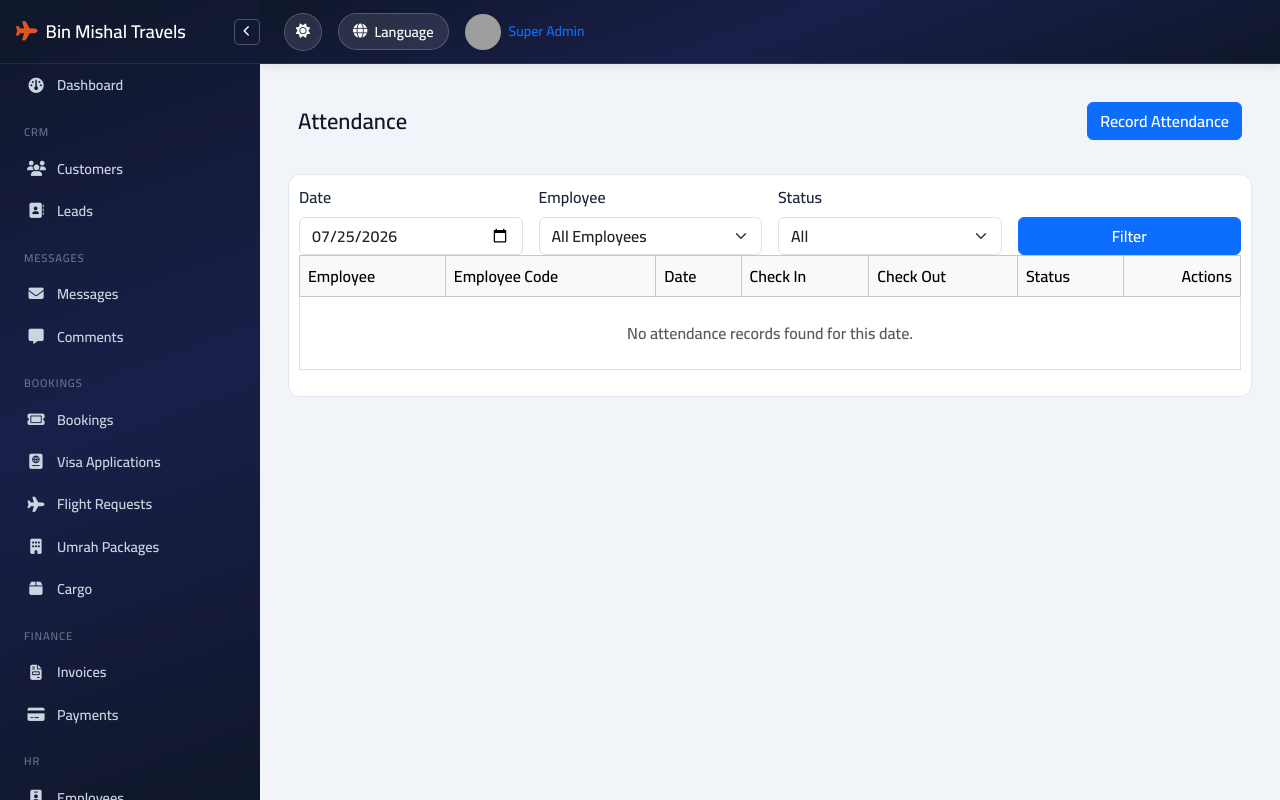
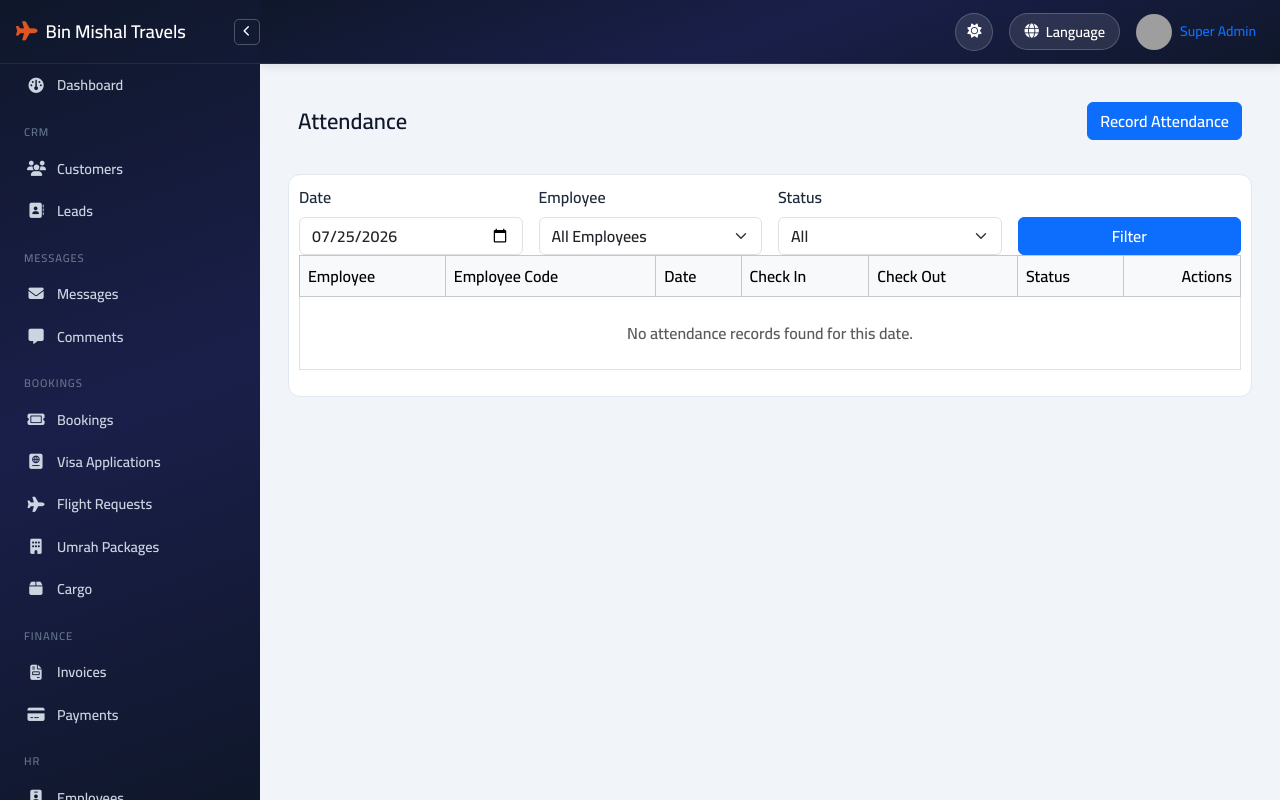
Before and after one commit to konok-io/bin-mishal, a Laravel app: page /admin/attendance in a window 1280 px wide. Run offline with Laravel 12, Linux system fonts and the light colour scheme; a user stored in the database is signed in; data comes from the database, SQL or seed files in the repository; parts of the project's set-up code (start-up, migrations or seed data) failed here and were passed over; some libraries are stand-ins or nearby versions; grey boxes are pictures that could not be loaded.

Commit message:
Align topbar options to right side
- Added ms-auto class to push theme switch, language selector, and user avatar to right side
- Updated avatar background color to match orange accent (#E05522)

```diff
--- a/resources/views/layouts/admin.blade.php
+++ b/resources/views/layouts/admin.blade.php
@@ -431,7 +431,7 @@
                 <i class="fa-solid fa-bars"></i>
             </button>
 
-            <div class="d-flex align-items-center gap-3">
+            <div class="d-flex align-items-center gap-3 ms-auto">
                 {{-- Theme Toggle --}}
                 <button class="theme-toggle-btn" onclick="pcToggleTheme()" title="Toggle Theme">
                     <i class="fa-solid fa-sun" id="pcSun"></i>
@@ -450,7 +450,7 @@
                 {{-- User Dropdown --}}
                 <div class="dropdown">
                     <a href="#" class="d-flex align-items-center gap-2 text-decoration-none" data-bs-toggle="dropdown" aria-expanded="false">
-                        <img src="{{ auth()->user()->avatar ?? 'https://ui-avatars.com/api/?name=' . urlencode(auth()->user()->name) . '&background=4F2FE8&color=fff' }}" class="rounded-circle object-fit-cover" alt="Avatar" style="width:36px;height:36px">
+                        <img src="{{ auth()->user()->avatar ?? 'https://ui-avatars.com/api/?name=' . urlencode(auth()->user()->name) . '&background=E05522&color=fff' }}" class="rounded-circle object-fit-cover" alt="Avatar" style="width:36px;height:36px">
                         <span class="d-none d-md-inline small fw-semibold">{{ auth()->user()->name }}</span>
                     </a>
                     <ul class="dropdown-menu dropdown-menu-end">
```
